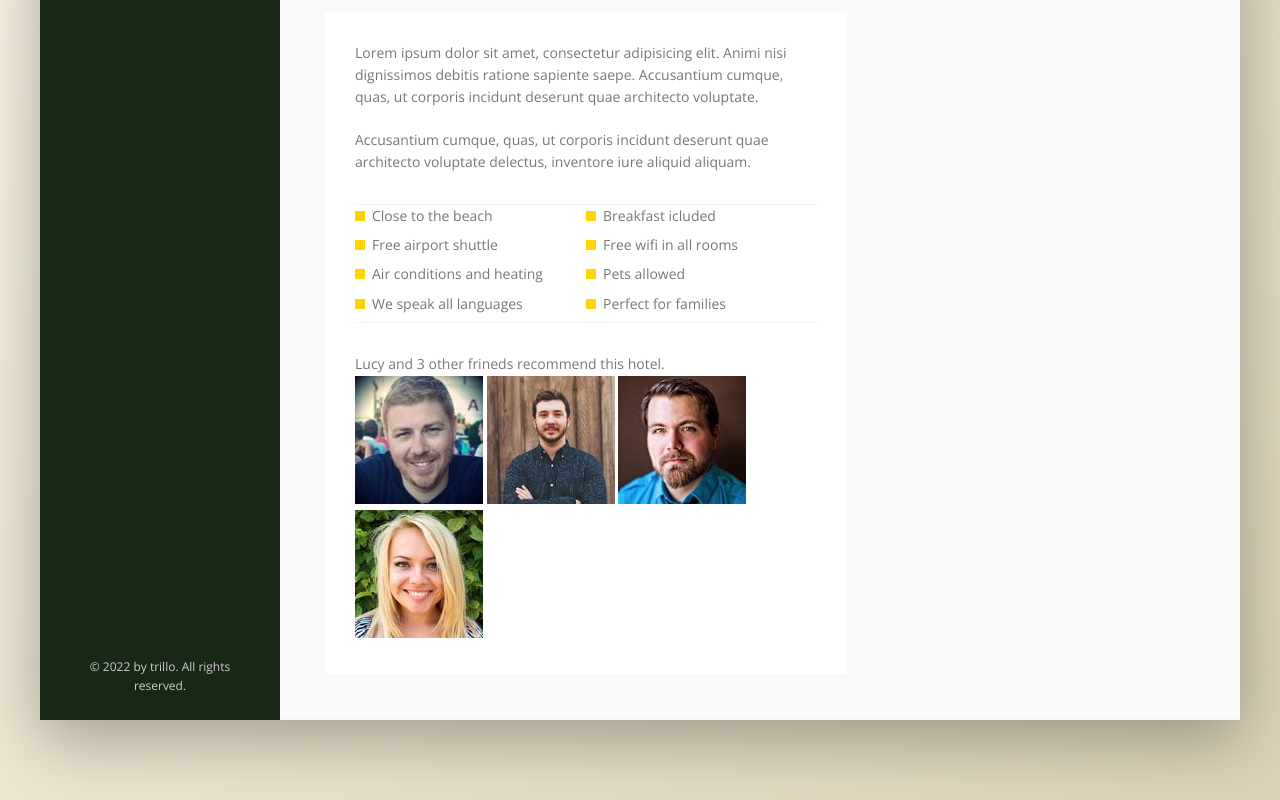
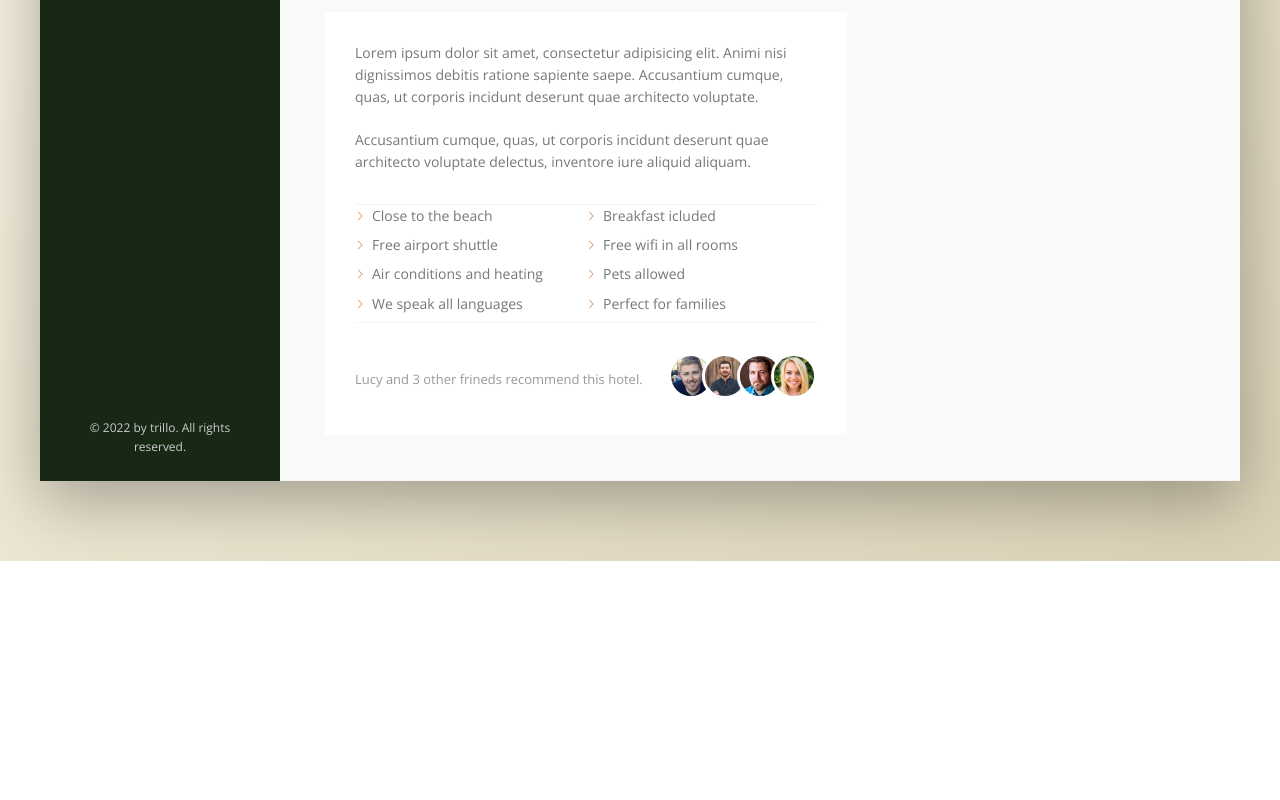
Before and after one commit to Zeuhz-Droid/The-trillo-Project-Remake, a website: page index.html in a window 1280 px wide. Shown: the part 626-1426 px from the top of the page. After the commit the page ends 1187 px from the top, so only its background shows below. Drawn offline with nearby package versions, Linux system fonts and the light colour scheme.

Commit message:
updated files
added some fixes and wrote some codes

```diff
--- a/sass/_base.scss
+++ b/sass/_base.scss
@@ -32,9 +32,10 @@ color: #172815;
     --color-primary-dark: #dad1b6;
 
     --color-golden: gold;
+    --color-golden-dark: #ca5506ad;
 
 
-    --color-primary-2: red;
+    --color-primary-2: #ff0000;
 
     --color-grey-light-1: #faf9f9;
     --color-grey-light-2: #f4f2f2;
--- a/sass/_components.scss
+++ b/sass/_components.scss
@@ -369,11 +369,41 @@
             // background-size: cover;
 
             //newer browsers - masks
-            background-color: var(--color-golden);
-            -webkit-mask-iamge:  url(../img/chevron-thin-right.svg);
+            background-color: var(--color-golden-dark);
+            -webkit-mask-image:  url(../img/chevron-thin-right.svg);
+            mask-image:  url(../img/chevron-thin-right.svg);
+            -webkit-mask-size: cover;
+            mask-size: cover;
         }
     }
 }
 
 ///////////////////////////////////////////////////
 //RECOMMEND
+
+.recommend {
+    font-size: 1.3rem;
+    color: var(--color-grey-dark-3);
+
+    display: flex;
+    flex-direction: row;
+    align-items: center;
+    justify-content: center;
+
+
+    &__photo {
+        box-sizing: content-box;
+        height: 4rem;
+        width: 4rem;
+        border: 3px solid #fff;
+        border-radius: 50%;
+
+        &:not(:last-child) {
+            margin-right: -1.5rem;
+        }
+    }
+
+    &__count {
+        margin-right: auto;
+    }
+}
```
Also changed, not shown: README.md, css/style.css.
